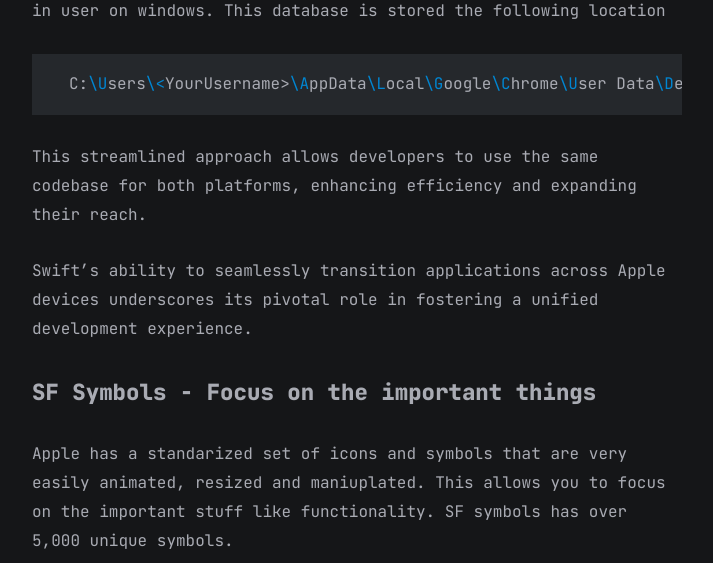
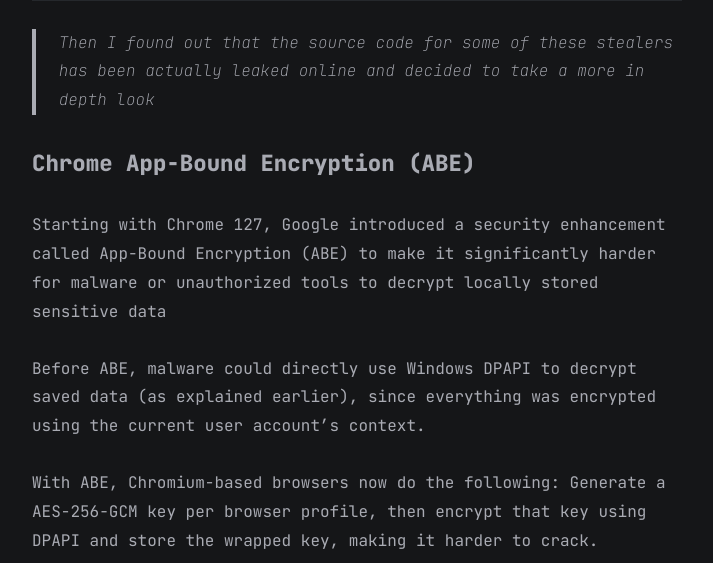
Before and after one commit to ArcticXO/arcticxo.github.io, a Jekyll site: the page built from all_collections/_posts/2025-05-30-Malware.md, in a window 1280 px wide and 1400 px high, scrolled down 1922 px. Shown: the top 563 px of the window, without its empty margins (283-996 px from the left). Built offline with Jekyll 4.4.1, drawn with Linux system fonts in a browser that asks for light colours; some of the changed text lies outside the part shown; grey boxes are pictures that could not be loaded.

Commit message:
Update 2025-05-30-Malware.md

````diff
--- a/all_collections/_posts/2025-05-30-Malware.md
+++ b/all_collections/_posts/2025-05-30-Malware.md
@@ -14,9 +14,6 @@ Back-tracking my steps, made me realise that I had downloaded a version of a pop
 
 Then, I realised that this was an information stealer that steals all sensitive information from a victims PC such as discord tokens, saved autofill passwords, autofilled credit/debit cards from chromium based browsers as well as cookies. Another feature is that they can also steal crypto wallets, passwords saved in password managers and so on...  There are many different variants of these stealers such as RedLine, Raccoon, and Lummastealer. These infostealers work through a panel to build the payload using custom icons for the executable, custom delivery methods for when a new victim has been captured and the ability to self destruct the malware based on various factors such as whitelisted IP's and regions. (Hackers have a distorted moral compass)
 
->Then I found out that the source code for some of these stealers has been actually leaked online and decided to take a more in depth look
-
-
 
 
 #### Chromium based browers and the password encryption
@@ -25,46 +22,29 @@ These browsers store sensitive user data in a local SQlite database on the user
 C:\Users\<YourUsername>\AppData\Local\Google\Chrome\User Data\Default\
 ```
 
-This streamlined approach allows developers to use the same codebase for both platforms, enhancing efficiency and expanding their reach.
 
-Swift's ability to seamlessly transition applications across Apple devices underscores its pivotal role in fostering a unified development experience.
-
-#### SF Symbols - Focus on the important things
-Apple has a standarized set of icons and symbols that are very easily animated, resized and maniuplated. This allows you to focus on the important stuff like functionality. SF symbols has over 5,000 unique symbols.
-
- ![Xcode GUI](https://i.imgur.com/W36wfyn.png)
-
- symbols are organised by categories and also can also be animated in the SF symbols app so you can see what it will look like in the app.
- to insert this airtag logo in the code, we would use the line:
- ```swift
- Image(systemName: "airtag.radiowaves.forward.fill")
- ```
+>Then I found out that the source code for some of these stealers has been actually leaked online and decided to take a more in depth look
 
 
-#### Conclusion
-In conclusion, my exploration of Swift and SwiftUI has reaffirmed the power of simplicity in the coding world. Swift's clean and concise syntax, exemplified in the provided code snippet, underscores its user-friendly nature, making it an ideal language for both beginners and experienced developers alike. The seamless compatibility between iOS and macOS further enhances its appeal, allowing for efficient cross-platform development. Additionally, the integration of SF Symbols adds another layer of simplicity, enabling developers to focus on functionality by easily incorporating standardized icons into their applications. With over 5,000 unique symbols and a well-organized library, SF Symbols streamlines the design process and contributes to a cohesive and visually appealing user interface. This practical take on Swift and SwiftUI, complemented by the versatility of SF Symbols, emphasizes the importance of straightforward approaches in creating effective and engaging software experiences within the Apple ecosystem.
+#### Chrome App-Bound Encryption (ABE)
+
+Starting with Chrome 127, Google introduced a security enhancement called App-Bound Encryption (ABE) to make it significantly harder for malware or unauthorized tools to decrypt locally stored sensitive data
+
+Before ABE, malware could directly use Windows DPAPI to decrypt saved data (as explained earlier), since everything was encrypted using the current user account's context.
+
+With ABE, Chromium-based browsers now do the following: Generate a AES-256-GCM key per browser profile, then encrypt that key using DPAPI and store the wrapped key, making it harder to crack.
+
+The actual decryption of cookies/passwords now requires access to this key through Chrome's internal IElevator COM interface, and only if the request is made from an executable located inside Chrome’s install directory.
+
+#### Cracking App-Bound Encryption.
+Researchers and malware developers have already found ways to bypass this limitation by using a technique called Reflective DLL Injection (RDI). By directly injecting a DLL into the browser's memory, the IElevator is tricked into thinking that the request is being made directly from Chrome. this then allows the malware to unwrap the key, decrypt cookies, passwords and payment information, all without elevating user permissions without the user ever knowing whats happening.
 
 
-```swift
+#### Delivering the stolen data to the attacker.
+Once the infostealer has collected all of the juicy data, it needs to send it somewhere (exfiltration)
+traditional malware uses a C2 server (command and control) to send the data to the attacker. This is insecure as servers being rented or owned by an attacker often leaves breadcrumbs (such as payment methods etc...) and are complex to set up. instead, newer malware uses Telegram as a C2 Server by using webhooks and a telegram bot to send the data to a channel securely and also gain real time notifications when a new victim's data has been obtained
 
-//  ContentView.swift
-//  easycommits
-//  Created by Ali Al Abdullah on 02/02/2024.
+#### Conclusion
+This experience has been a stark reminder of how sophisticated and deceptive modern malware has become — especially when it's disguised as legitimate software on trusted platforms like GitHub. Even with strong security practices like two-factor authentication and complex, unique passwords, a single lapse in software trust can compromise your entire digital identity.
 
-import SwiftUI
-
-struct ContentView: View {
-    var body: some View {
-        VStack {
-            Image(systemName: "globe")
-                .imageScale(.large)
-                .foregroundStyle(.tint)
-            Text("Hello, world!")
-        }
-        .padding()
-    }
-}
-
-#Preview {
-    ContentView()
-}
+Through this investigation, I’ve learned just how advanced information stealers are today — using techniques like Reflective DLL Injection to bypass encryption safeguards, and leveraging Telegram as a stealthy command-and-control server to avoid detection and attribution. The rise of App-Bound Encryption in Chromium-based browsers is a much-needed step forward, but attackers continue to evolve just as fast.
````
